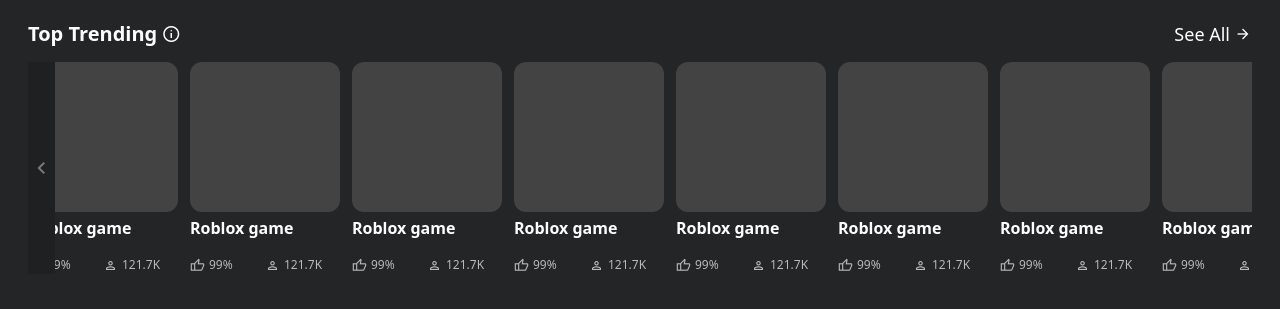
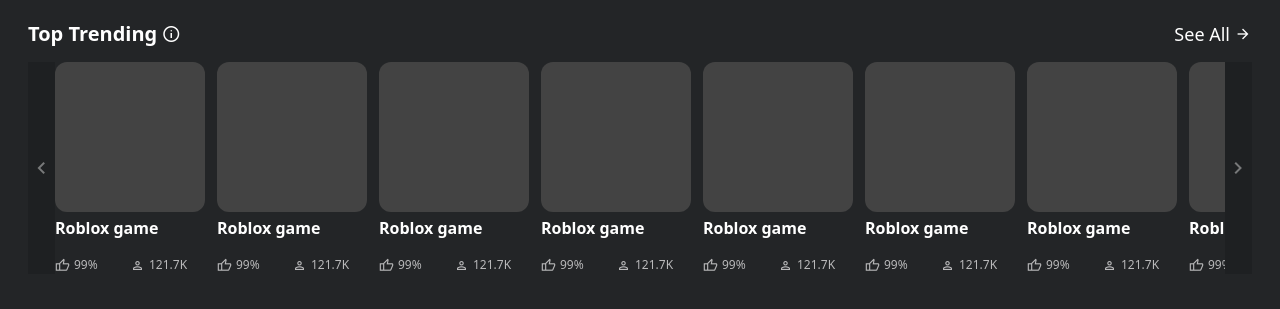
Before and after one commit to idealkritarat/responsive-roblox-tailwind, a plain HTML site: page index.html in a window 1280 px wide. Shown: the part 111-420 px from the top of the page. Drawn offline with nearby package versions, Linux system fonts and the light colour scheme.

Commit message:
add: right game scroll button

```diff
--- a/index.html
+++ b/index.html
@@ -180,10 +180,15 @@
                     info
                 </span>
             </div>
-            <div class="scroll-game overflow-hidden flex gap-3 w-full relative">
-                <div class="bg-[#1E2022] grid place-items-center w-[27px] absolute h-full hover:bg-opacity-80 cursor-pointer">
+            <div class="scroll-game overflow-hidden flex gap-3 w-full relative px-[27px]">
+                <div class="bg-[#1E2022] grid place-items-center w-[27px] absolute left-0 h-full hover:bg-opacity-80 cursor-pointer">
                     <span class="material-symbols-outlined text-[#78797A] text-center">
                         keyboard_arrow_left
+                    </span>
+                </div>
+                <div class="bg-[#1E2022] grid place-items-center w-[27px] absolute right-0 h-full hover:bg-opacity-80 cursor-pointer">
+                    <span class="material-symbols-outlined text-[#78797A] text-center">
+                        keyboard_arrow_right
                     </span>
                 </div>
                 <div id="roblox-game" class="cursor-pointer flex flex-col justify-between group">
```
